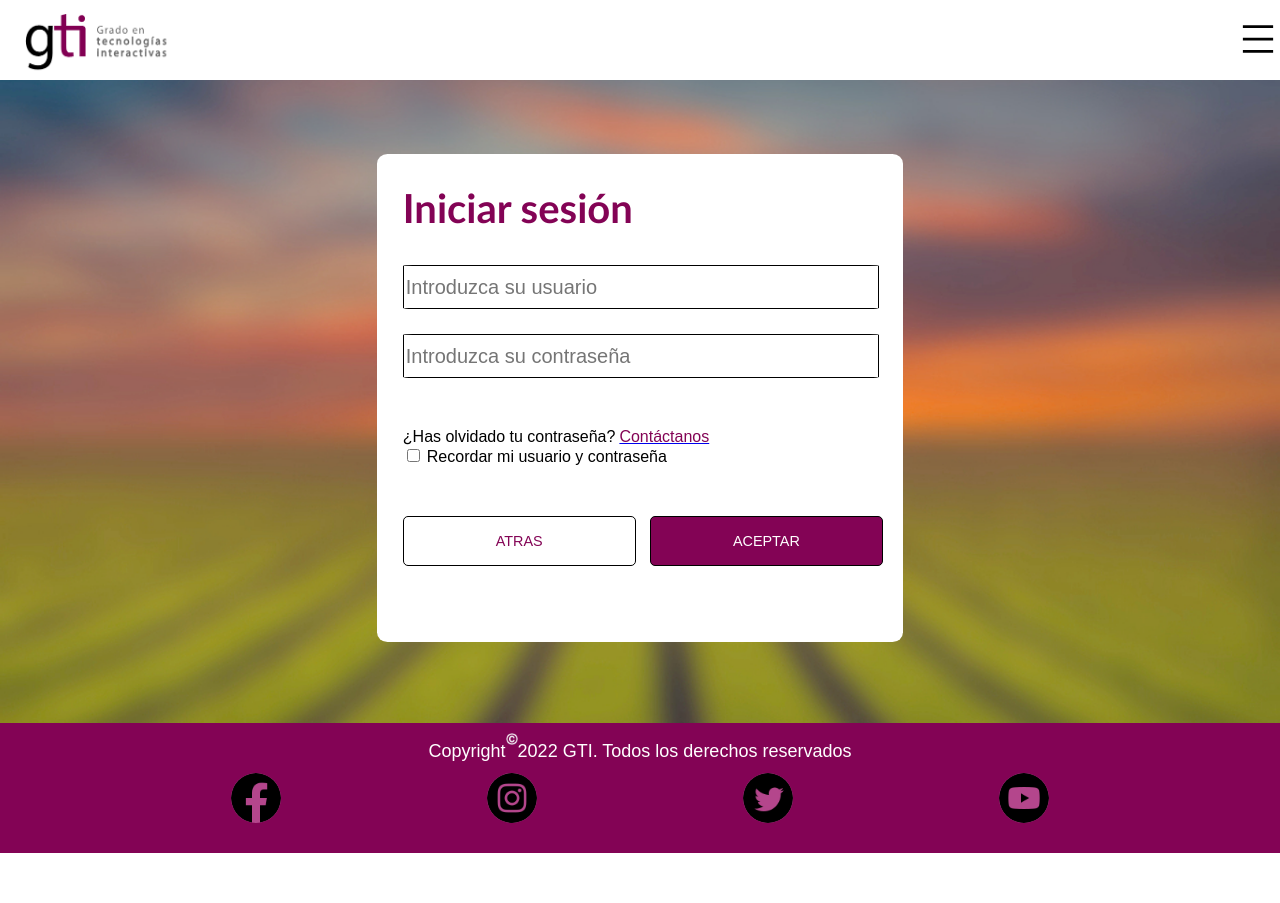
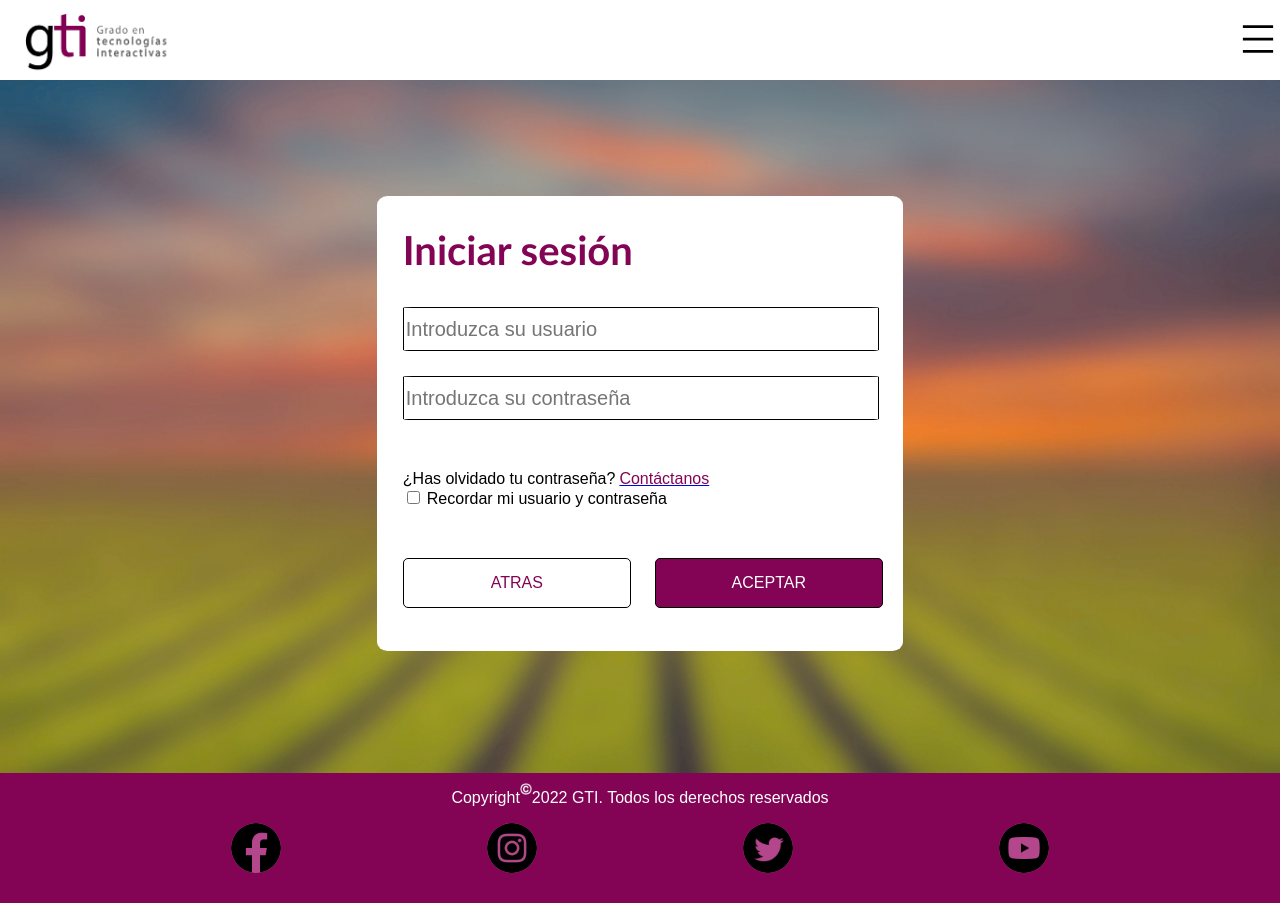
Before and after one commit to Foxpeet/ProyectoWebBueno, a PHP site: page /login.html in a window 1280 px wide. Before the commit the page ends 853 px from the top, so only its background shows below. Run offline with PHP 8.4, Linux system fonts and the light colour scheme.

Commit message:
ajustado login v2

```diff
--- a/css/estilo-comun.css
+++ b/css/estilo-comun.css
@@ -171,6 +171,10 @@ ul {
     color: white;
 }
 
+.footer p{
+    font-size: 16px;
+}
+
 #derechos {
     height: 30px;
     display: flex;
@@ -178,8 +182,6 @@ ul {
     text-align: center;
     display: flex;
     justify-content: center;
-    font-family: "Arial Normal", "Arial", sans-serif;
-    font-size: 15px;
 }
 
 #imagen-copyright {
@@ -219,7 +221,7 @@ ul {
     border:1px solid #000000;
     color: #ffffff;
     border-radius:5px;
-    font-size: 90%;
+    font-size: 100%;
     font-family: Arial, Helvetica, sans-serif;
 }
 .boton1:hover{
@@ -235,7 +237,7 @@ ul {
     border:1px solid #000000;
     color: rgb(130, 0, 83, 0.99);
     border-radius:5px;
-    font-size: 90%;
+    font-size: 100%;
     font-family: Arial,Helvetica,sans-serif;
 }
 .boton2:hover{
--- a/css/estilo-login.css
+++ b/css/estilo-login.css
@@ -2,7 +2,7 @@
 .login{
     display:flex;
     width: 100%;
-    height:650px;
+    height:700px;
     margin: 0 auto;
     flex-wrap: wrap;
     background-image:url("../images/imagen_difuminada_blanca.jpg");
@@ -11,6 +11,7 @@
 
 #cuadro{
     padding-left: 2%;
+    height: 65%;
 }
 
 #titulo-login{
@@ -60,8 +61,9 @@ form section p{
     width: 100%;
     height: 100%;
     display: flex;
-    gap:3%;
-    margin-top: 50px;}
+    gap:5%;
+    margin-top: 50px;
+}
 #boton{
     width: 100%;
 }
```
